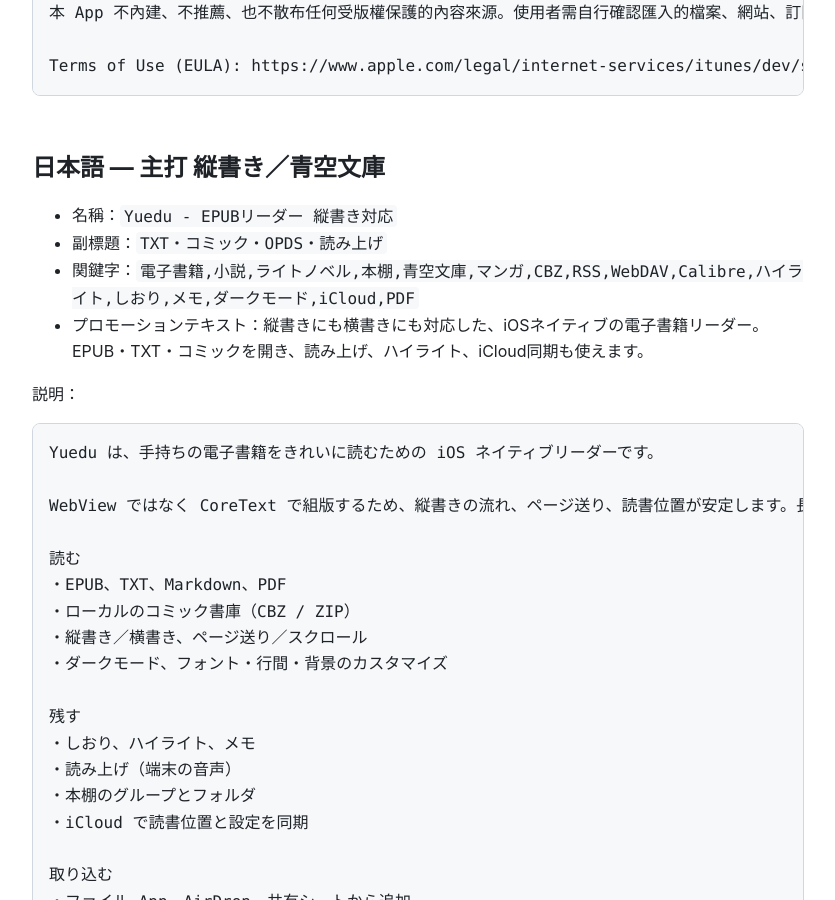
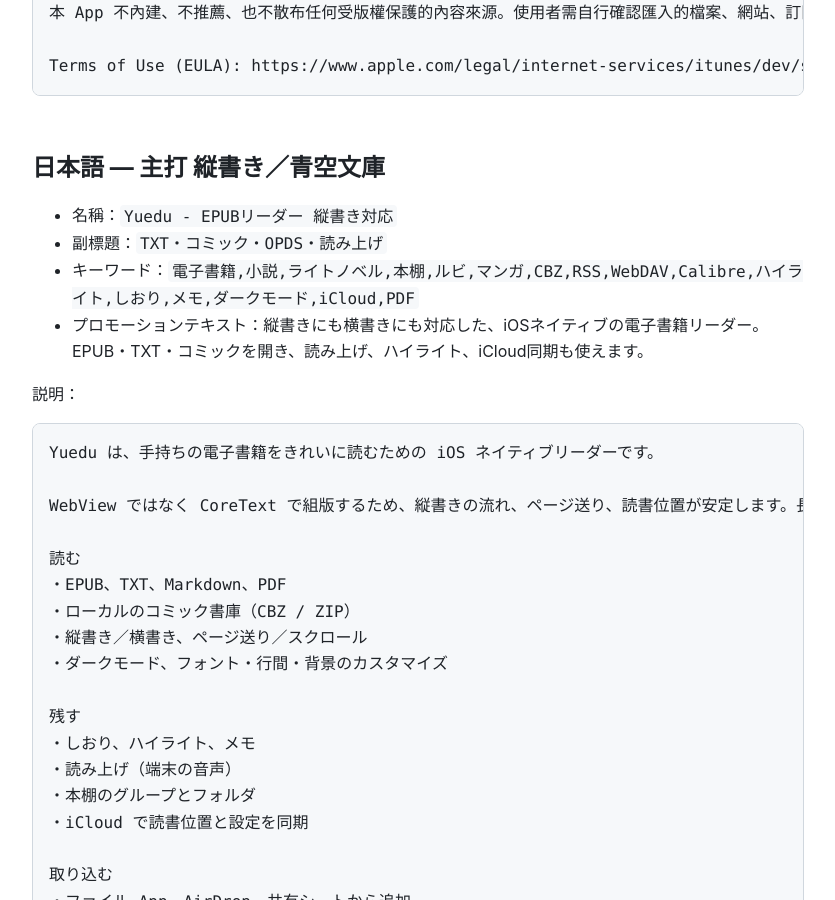
Before and after one commit to zhong228/MoYue, a Jekyll site: the page built from docs/aso-metadata.md, in a window 1280 px wide and 900 px high, scrolled down 3224 px. Shown: the whole window, without its empty margins (222-1057 px from the left). Built offline with Jekyll 4.4.1, drawn with Linux system fonts in a browser that asks for light colours; our own code applies the rules of GitHub Pages for plain Markdown files.

Commit message:
docs(aso): list ルビ instead of 青空文庫 in the Japanese keywords
The Japanese keyword field also gets its Japanese label, キーワード.

Co-Authored-By: Claude Opus 5.5 <noreply@anthropic.com>

```diff
--- a/docs/aso-metadata.md
+++ b/docs/aso-metadata.md
@@ -113,7 +113,7 @@ Terms of Use (EULA): https://www.apple.com/legal/internet-services/itunes/dev/st
 ## 日本語 — 主打 縦書き／青空文庫
 - 名稱：`Yuedu - EPUBリーダー 縦書き対応`
 - 副標題：`TXT・コミック・OPDS・読み上げ`
-- 関鍵字：`電子書籍,小説,ライトノベル,本棚,青空文庫,マンガ,CBZ,RSS,WebDAV,Calibre,ハイライト,しおり,メモ,ダークモード,iCloud,PDF`
+- キーワード：`電子書籍,小説,ライトノベル,本棚,ルビ,マンガ,CBZ,RSS,WebDAV,Calibre,ハイライト,しおり,メモ,ダークモード,iCloud,PDF`
 - プロモーションテキスト：縦書きにも横書きにも対応した、iOSネイティブの電子書籍リーダー。EPUB・TXT・コミックを開き、読み上げ、ハイライト、iCloud同期も使えます。
 
 説明：
```
